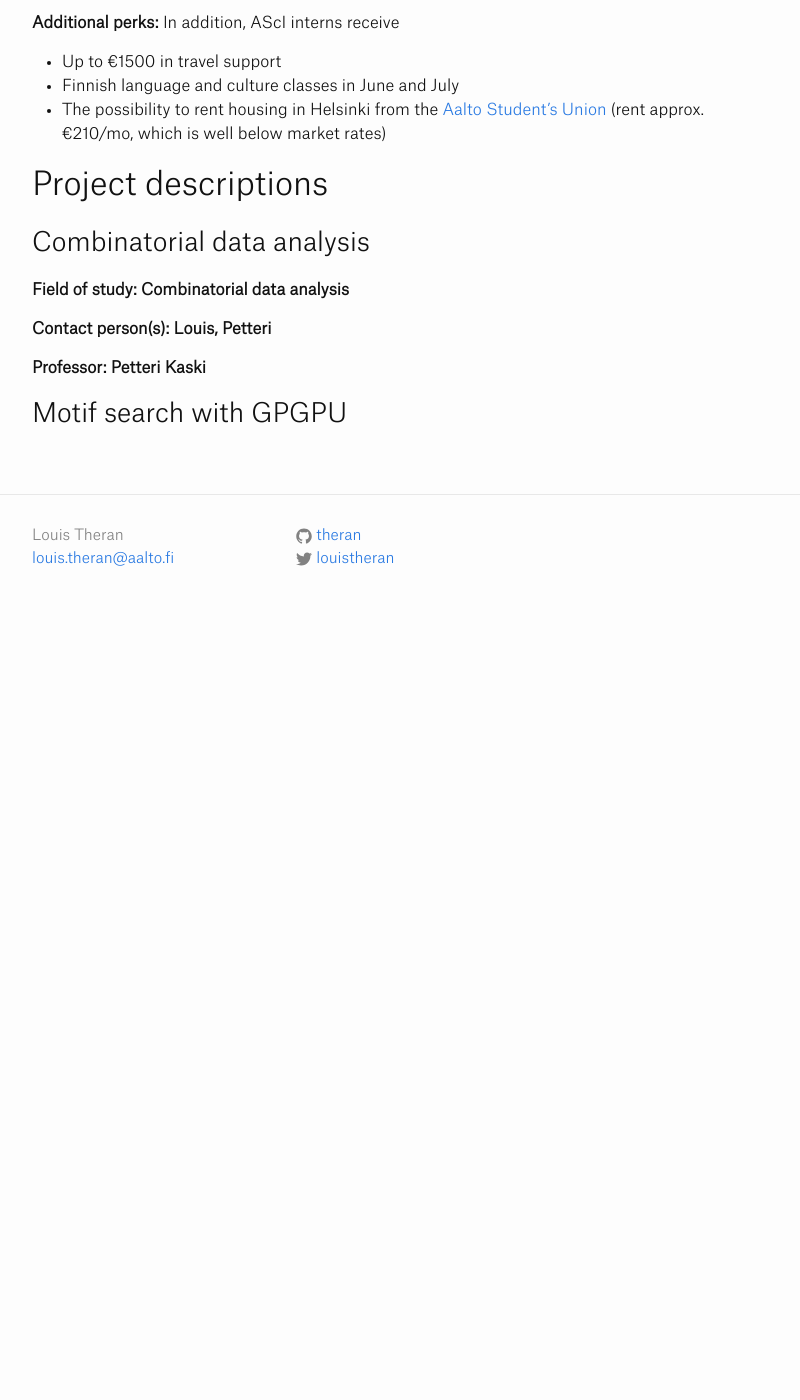
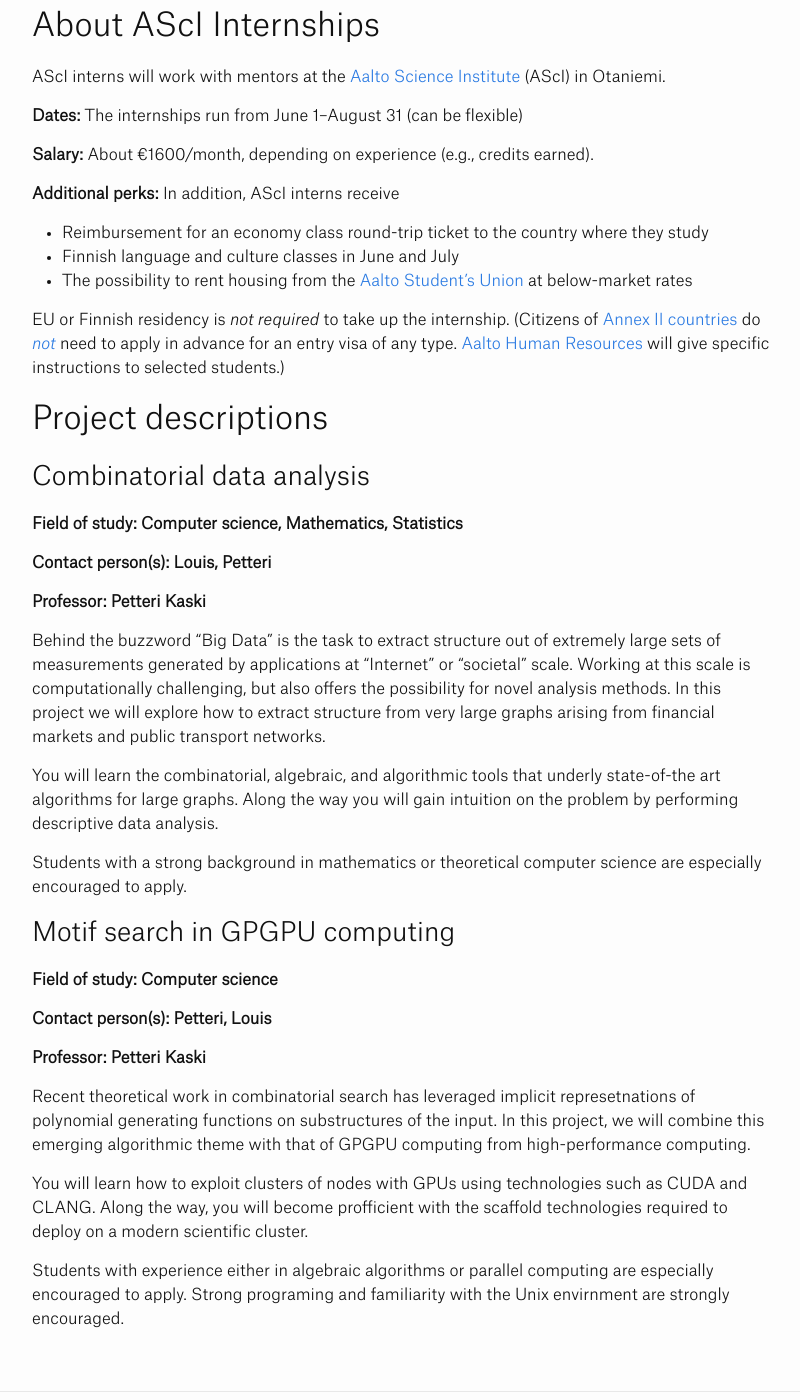
Before and after one commit to theran/theran.github.io, a Jekyll site: the page built from 2014-icsprojects.md, in a window 1280 px wide and 1400 px high, scrolled down 949 px. Shown: the whole window, without its empty margins (238-1038 px from the left). Built offline with Jekyll 4.4.1, drawn with Linux system fonts in a browser that asks for light colours; before the commit the page ends 1579 px from its top, so only the background shows below that; some of the changed text lies outside the part shown.

Commit message:
Text for CS interns.

```diff
--- a/2014-icsprojects.md
+++ b/2014-icsprojects.md
@@ -1,13 +1,31 @@
 ---
 layout: page
-permalink: /2014/ics-interns/
+permalink: /2015/ics-interns/
 title: Combinatorial data analysis
 ---
 
-## Call for applications for Aalto Science Institute Internships
-## testing
+## Call for applications for 2015 Aalto Science Institute (AScI) Internships
 
-IMPORTANT DEADLINES AND LINKS
+The AScI internship program offers undergraduate students (BSc level) the opportunity to participate in topical research
+at [Aalto University][aalto] and to establish their international academic network.  Students who are not yet connected with Aalto University are especially encouraged to apply.  For more information on the program, see the [official web page][asciinterns]
+
+[aalto]: http://aalto.fi/
+[asciinterns]: http://asci.aalto.fi/en/internships/incoming_asci_interns/
+
+You can apply using the online __[Application Form][apply]__
+
+[apply]: https://eage.aalto.fi/?ff/HR_ASCI_2015
+
+__Key dates:__
+
+Applications open
+: 05.12.2014 00:01:00 EET
+
+Applications close
+: 02.02.2015 23:59:00 EET
+
+Decisions
+: 15.3.2015
 
 ## Overview
 
@@ -25,42 +43,89 @@ The projects will be hosted at AScI and ICS and supervised jointly by:
 
 Departments involved are:
 
-* [ICS][ics]
+* [Information and Computer Science][ics]
 
 [ics]: http://ics.aalto.fi
 
 With additional support from
 
 * The AScI Thematic Program "Challenges in Large Geometric Structures and Big Data" (financial support)
-* AKA Project COALESCE
+* AKA Project COALESCE (financial support)
+
 
 ## About AScI Internships
 
 AScI interns will work with mentors at the [Aalto Science Institute][asci] (AScI)
-in Oteniemi.
+in Otaniemi.
 
-__Dates:__ The internships run from June 1–August 31.
+__Dates:__ The internships run from June 1–August 31 (can be flexible)
 
-__Salary:__ About €1600/month, depending on experience.
+__Salary:__ About €1600/month, depending on experience (e.g., credits earned).
 
 __Additional perks:__ In addition, AScI interns receive
 
-* Up to €1500 in travel support
+* Reimbursement for an economy class round-trip ticket to the country where they study
 * Finnish language and culture classes in June and July
-* The possibility to rent housing in Helsinki from the [Aalto Student's Union][ayy] (rent approx. €210/mo, which is well below market rates)
+* The possibility to rent housing  from the [Aalto Student's Union][ayy] at below-market rates
+
+EU or Finnish residency is _not required_ to take up the internship.  (Citizens of
+[Annex II countries][annexii] do _[not][visafree]_ need to apply in advance
+for an entry visa of any type. [Aalto Human Resources][hr] will give specific
+instructions to selected students.)
 
 [ascicall]: http://asci.aalto.fi/en/internships/incoming_asci_interns/information_on_asci_internship/
 [asci]: http://asci.aalto.fi/
 [ayy]: http://ayy.fi/en/housing/
+[annexii]: https://en.wikipedia.org/wiki/Visa_policy_of_the_Schengen_Area#Visa_exemptions
+[hr]: http://sci.aalto.fi/en/contact/service_units/hr-palvelut/
+[visafree]: http://www.formin.fi/public/default.aspx?nodeid=15719&contentlan=2&culture=en-US
+
 
 ## Project descriptions
 
 ### Combinatorial data analysis
 
-__Field of study: Combinatorial data analysis__
+__Field of study: Computer science, Mathematics, Statistics__
 
 __Contact person(s): Louis, Petteri__
 
 __Professor: Petteri Kaski__
 
-### Motif search with GPGPU
+Behind the buzzword "Big Data" is the task to extract structure out of extremely
+large sets of measurements generated by applications at "Internet" or "societal"
+scale.  Working at this scale is computationally challenging, but also offers
+the possibility for novel analysis methods.  In this project we will explore
+how to extract structure from very large graphs arising from financial markets
+and public transport networks.
+
+You will learn the combinatorial, algebraic, and algorithmic tools that
+underly state-of-the art algorithms for large graphs.  Along the way
+you will gain intuition on the problem by performing descriptive data
+analysis.
+
+Students with a strong background in mathematics or theoretical computer science
+are especially encouraged to apply.
+
+### Motif search in GPGPU computing
+
+__Field of study: Computer science__
+
+__Contact person(s): Petteri, Louis__
+
+__Professor: Petteri Kaski__
+
+Recent theoretical work in combinatorial search has leveraged
+implicit represetnations of polynomial generating functions
+on substructures of the input.  In this project, we will
+combine this emerging algorithmic theme with that of GPGPU computing
+from high-performance computing.
+
+You will learn how to exploit clusters of nodes with  GPUs
+using technologies such as CUDA and CLANG.  Along the way, you will
+become profficient with the scaffold technologies required to
+deploy on a modern scientific cluster.
+
+Students with experience either in algebraic algorithms or
+parallel computing are especially encouraged to apply.  Strong
+programing and familiarity with the Unix envirnment are
+strongly encouraged.
```
Also changed, not shown: 2014-asciprojects.md (+5 -3 lines).
